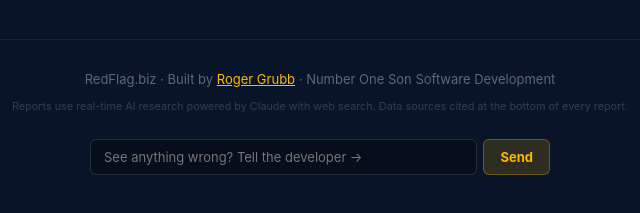
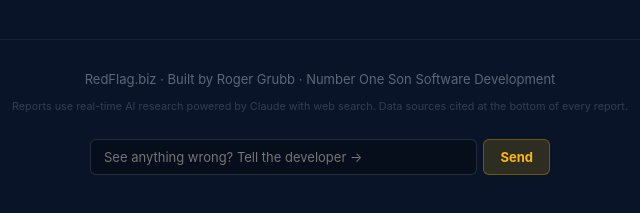
Before and after one commit to rogergrubb/RedFlagLocal, a website: page index.html in a window 1280 px wide. Shown: the part 1047-1260 px from the top of the page, 320-960 px from the left. Drawn offline with Linux system fonts and the light colour scheme.

Commit message:
Remove mailto link — feedback only via the text box

```diff
--- a/index.html
+++ b/index.html
@@ -214,7 +214,7 @@
 
 <footer>
   <div style="display:flex; flex-direction:column; align-items:center; gap:10px;">
-    <div>RedFlag.biz · Built by <a href="mailto:roger@grubb.net" style="color:#ffb800;">Roger Grubb</a> · Number One Son Software Development</div>
+    <div>RedFlag.biz · Built by Roger Grubb · Number One Son Software Development</div>
     <small style="opacity:.5;">Reports use real-time AI research powered by Claude with web search. Data sources cited at the bottom of every report.</small>
     <form id="feedback-form" onsubmit="return submitFeedback(event)" style="display:flex; gap:6px; margin-top:14px; width:100%; max-width:460px;">
       <input type="text" id="feedback-input" placeholder="See anything wrong? Tell the developer →" maxlength="500" style="flex:1; padding:9px 13px; border-radius:6px; border:1px solid rgba(255,255,255,.12); background:rgba(0,0,0,.3); color:#fff; font-size:13px; font-family:inherit; outline:none;">
```
